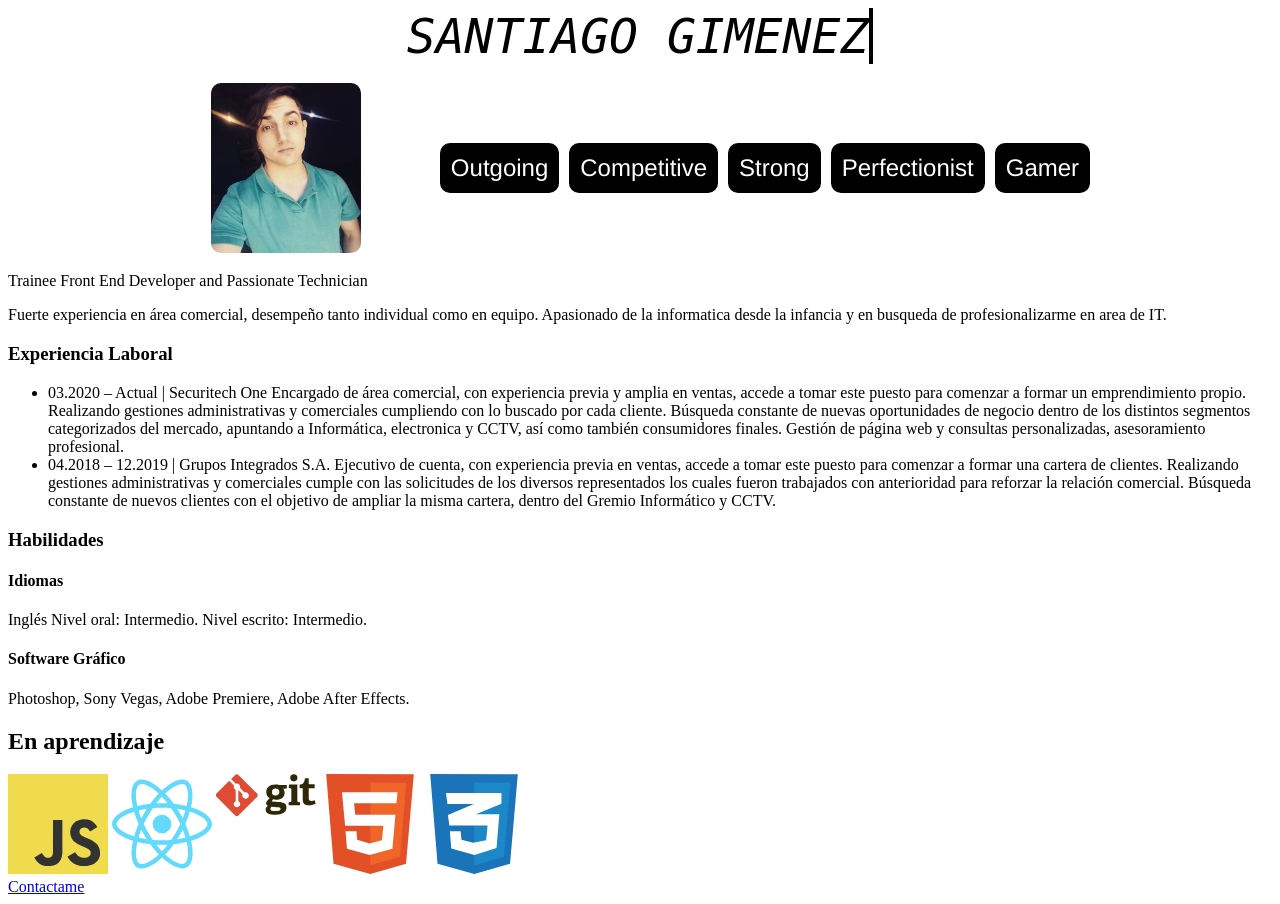
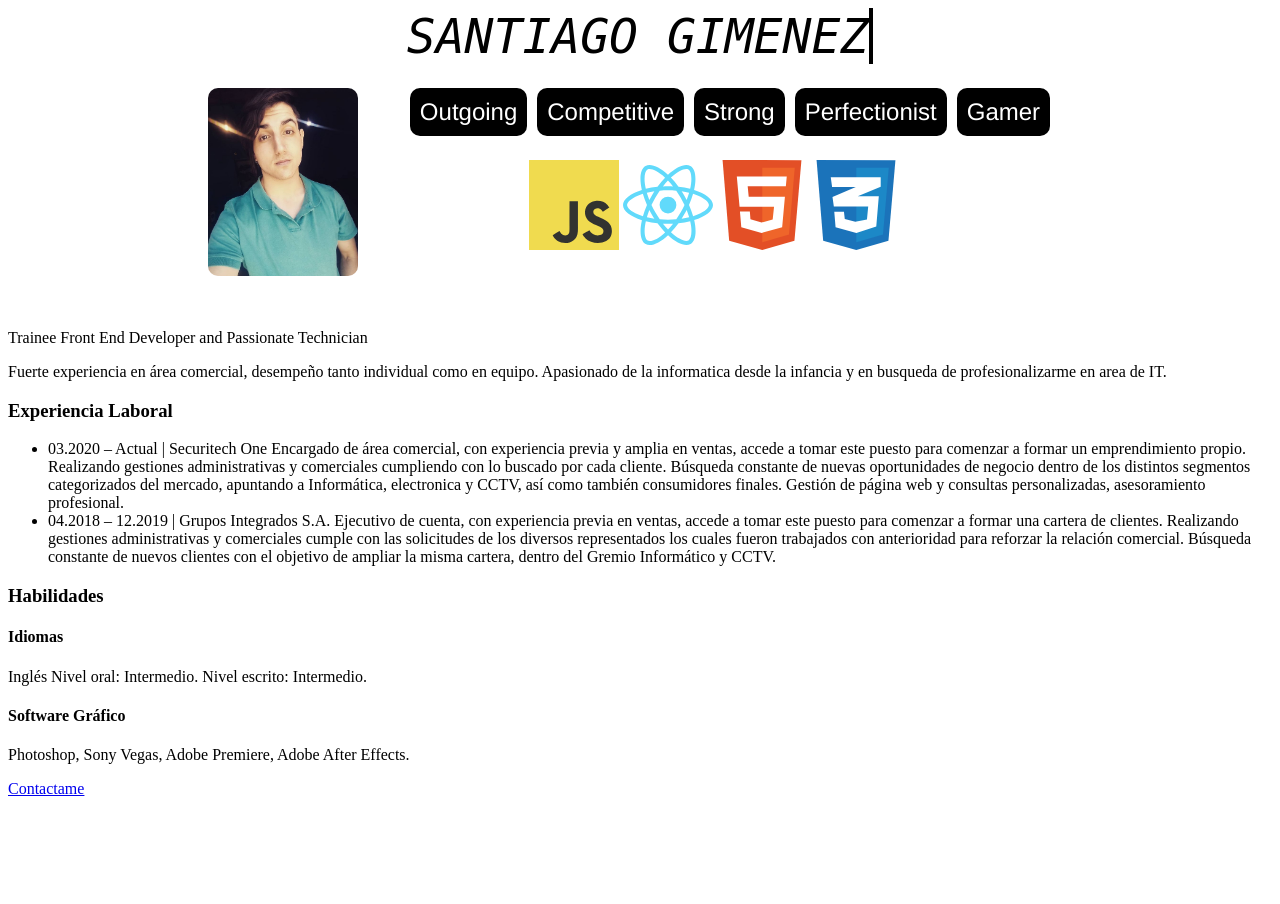
Before and after one commit to syberiaarg/utnproject, a plain HTML site: page M1U03/index.html in a window 1280 px wide. After the commit the page ends 806 px from the top, so only its background shows below. Drawn offline with Linux system fonts and the light colour scheme.

Commit message:
Continuing with M1U04 Homework

```diff
--- a/M1U03/index.css
+++ b/M1U03/index.css
@@ -10,25 +10,6 @@
   overflow: hidden;
   margin-left: auto;
   margin-right: auto;
-}
-
-#data {
-  display: flex;
-  list-style-type: none;
-  font-family: Helvetica;
-  font-size: 1.5em;
-  margin: 2em;
-  padding: 1.3em;
-  border-radius: 10px;
-}
-
-#data li {
-  background-color: black;
-  border-radius: 10px;
-  color: white;
-  padding: 2%;
-  margin-right: 10px;
-  justify-content: center;
 }
 
 @keyframes typing {
@@ -44,19 +25,55 @@
 }
 
 .firstPart {
+  position: relative;
+  padding-bottom: 75px;
+}
+
+/* .sidePic {
+  position: absolute;
+  max-width: 120px;
+  max-height: 120px;
+  top: -20%;
+  left: 15%;
+  margin: 0 auto;
+} */
+
+.sidePic {
+  float: left;
+  max-width: 150px;
+  max-height: 150px;
+}
+
+.sidePic img {
+  width: 100%;
+  height: 100%;
+  border-radius: 10px;
+  margin-left: 200px;
+}
+
+#data {
   display: flex;
-  align-items: center;
+  list-style-type: none;
+  font-family: Helvetica;
+  font-size: 1.5em;
+  border-radius: 10px;
   justify-content: center;
 }
 
-.firstPart img {
-  width: 150px;
-  height: 170px;
-  justify-content: left;
+#data li {
+  background-color: black;
   border-radius: 10px;
+  color: white;
+  padding: 10px;
+  margin-right: 10px;
+  justify-content: center;
+}
+
+.learningTo {
+  text-align: center;
 }
 
 .learningList img {
-  width: 100px;
-  height: 100px;
+  width: 90px;
+  height: 90px;
 }
--- a/M1U03/index.html
+++ b/M1U03/index.html
@@ -10,8 +10,11 @@
 
   <body>
     <header class="title">SANTIAGO GIMENEZ</header>
+
     <div class="firstPart">
-      <img src="images/Santi 2.jpg" alt="profilePic" />
+      <aside class="sidePic">
+        <img src="images/Santi 2.jpg" alt="profilePic" />
+      </aside>
       <ol id="data">
         <li>Outgoing</li>
         <li>Competitive</li>
@@ -19,6 +22,17 @@
         <li>Perfectionist</li>
         <li>Gamer</li>
       </ol>
+      <div class="learningTo">
+        <div class="learningList">
+          <img src="images/logo-javascript.svg" alt="jsLogo" />
+
+          <img src="images/react-2.svg" alt="reactLogo" />
+
+          <img src="images/html-1.svg" alt="htmlLogo" />
+
+          <img src="images/css-3.svg" alt="cssLogo" />
+        </div>
+      </div>
     </div>
     <main>
       <section>
@@ -67,22 +81,6 @@
         <p>Photoshop, Sony Vegas, Adobe Premiere, Adobe After Effects.</p>
       </section>
     </main>
-    <section>
-      <h2>En aprendizaje</h2>
-      <div class="learningTo">
-        <div class="learningList">
-          <img src="images/logo-javascript.svg" alt="jsLogo" />
-
-          <img src="images/react-2.svg" alt="reactLogo" />
-
-          <img src="images/git.svg" alt="gitLogo" />
-
-          <img src="images/html-1.svg" alt="htmlLogo" />
-
-          <img src="images/css-3.svg" alt="cssLogo" />
-        </div>
-      </div>
-    </section>
     <footer>
       <a href="./contact.html" target="_blank">Contactame</a>
     </footer>
```
